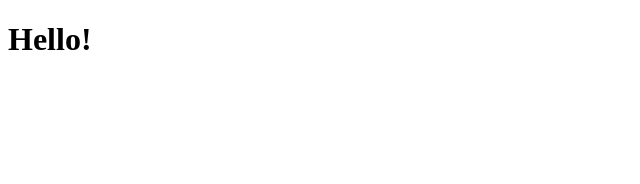
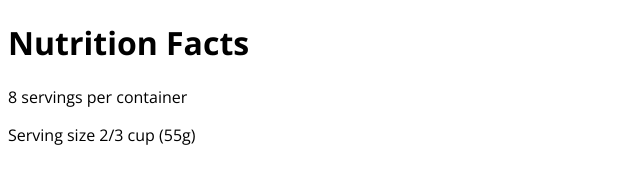
Before and after one commit to Yinkusadel/07-fcc-nutritionfacts, a website: page index.html in a window 1280 px wide. Shown: the whole page, without its empty margins (0-640 px from the left). Drawn offline with nearby package versions, Linux system fonts and the light colour scheme; files that its build step writes are made by us from their sources; files whose address does not match are found by name.

Commit message:
add complete solution to nutritionfacts project

```diff
--- a/index.html
+++ b/index.html
@@ -3,10 +3,13 @@
   <head>
     <meta charset="UTF-8" />
     <meta name="viewport" content="width=device-width, initial-scale=1.0" />
-    <title>Document</title>
-    <link rel="stylesheet" href="index.css" />
+    <title>Nutrition Label</title>
+    <link rel="stylesheet" href="styles.css" />
+    <link rel="stylesheet" href="https://fonts.googleapis.com/css?family=Open+Sans:400,700,800" />
   </head>
   <body>
-    <h1>Hello!</h1>
+    <h1>Nutrition Facts</h1>
+    <p>8 servings per container</p>
+    <p>Serving size 2/3 cup (55g)</p>
   </body>
 </html>
--- a/styles.css
+++ b/styles.css
@@ -0,0 +1,3 @@
+body{
+    font-family:"Open Sans", sans-serif;
+  }
```
